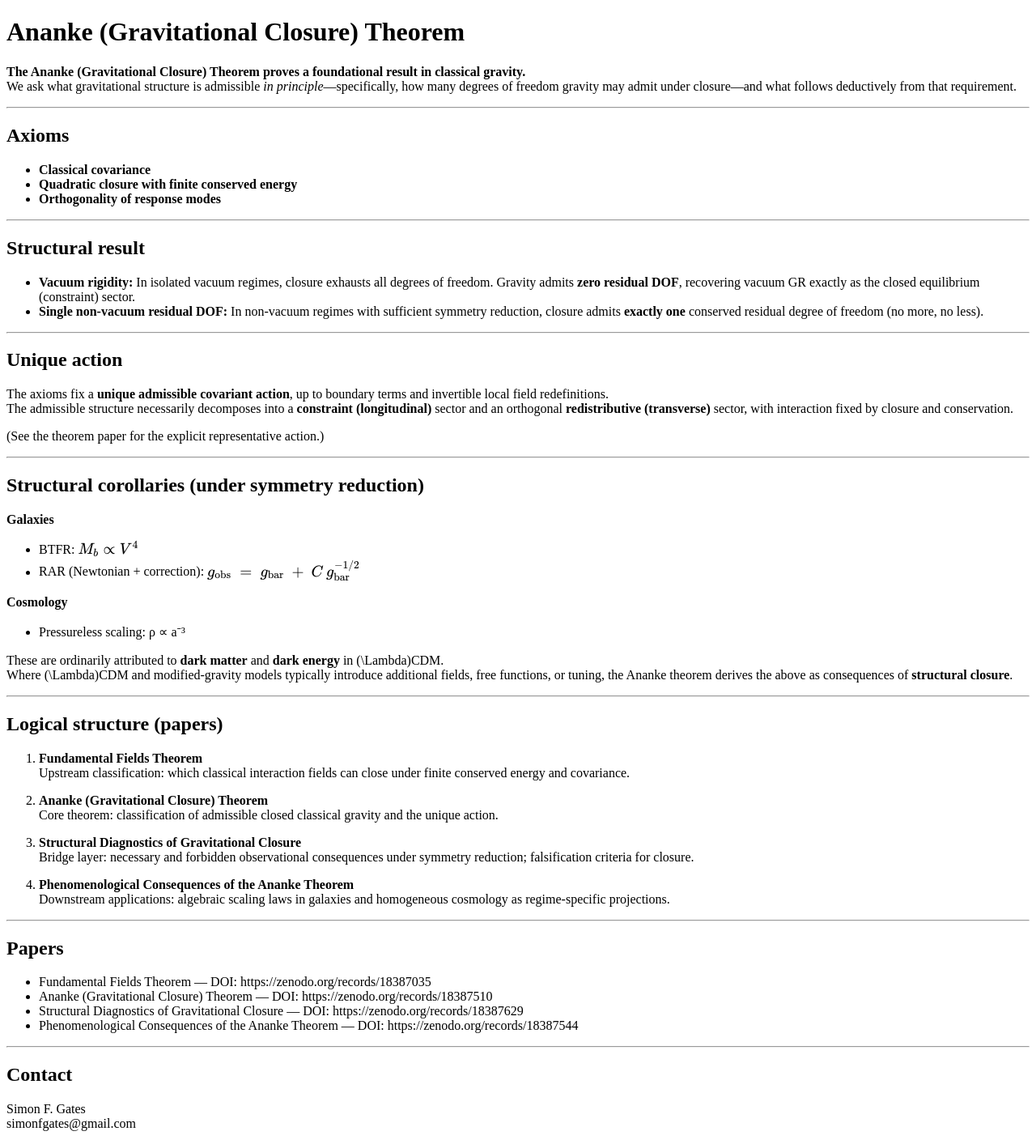
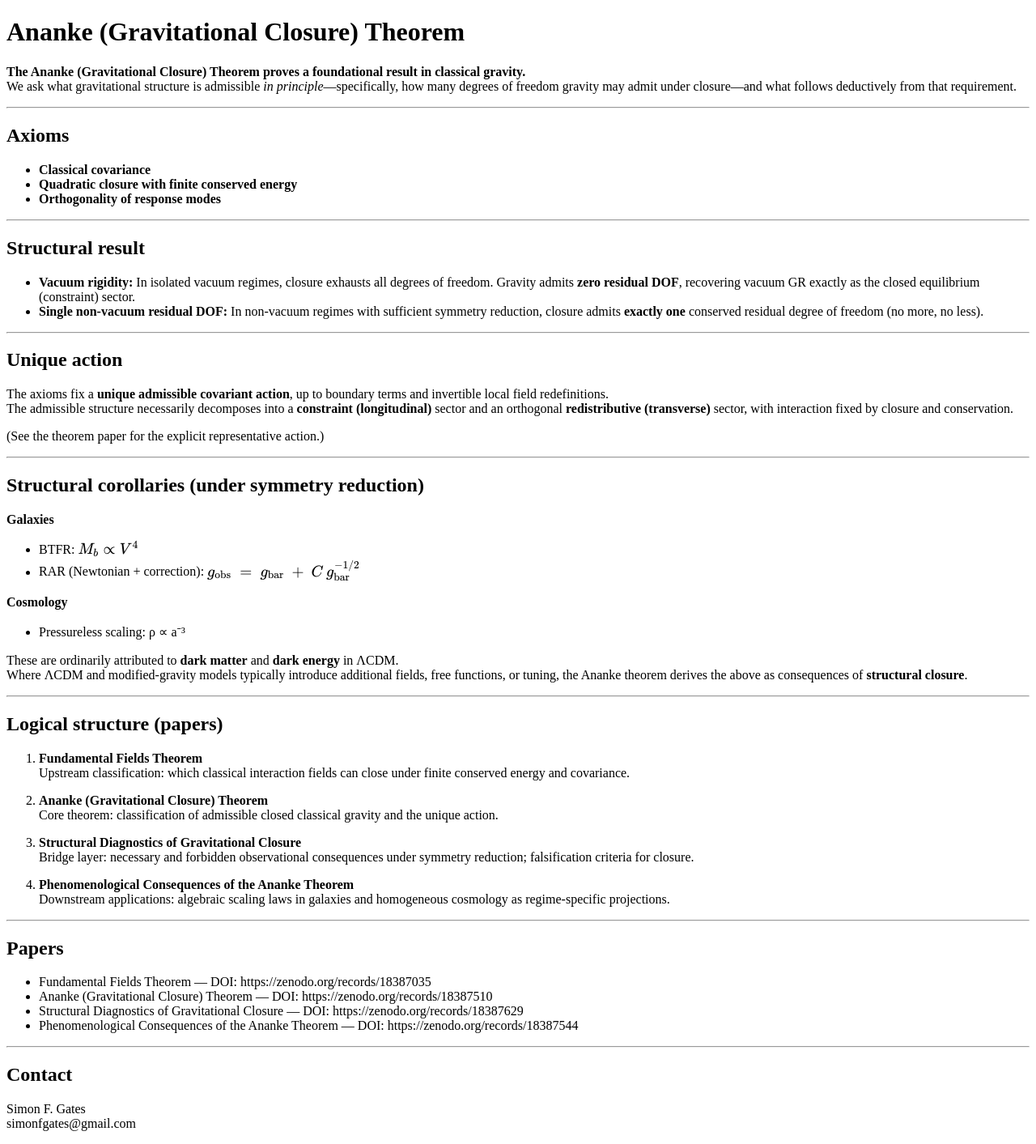
Before and after one commit to ananke-research/ananke-theorem, a Jekyll site: the page built from index.md, in a window 1280 px wide. Shown: the whole page at 81% size. Built offline with Jekyll 4.4.1, drawn with Linux system fonts in a browser that asks for light colours.

Commit message:
Update index.md

```diff
--- a/index.md
+++ b/index.md
@@ -51,8 +51,8 @@ $$
 - Pressureless scaling:
 ρ ∝ a⁻³
 
-These are ordinarily attributed to **dark matter** and **dark energy** in \(\Lambda\)CDM.
-Where \(\Lambda\)CDM and modified-gravity models typically introduce additional fields, free functions, or tuning, the Ananke theorem derives the above as consequences of **structural closure**.
+These are ordinarily attributed to **dark matter** and **dark energy** in ΛCDM.
+Where ΛCDM and modified-gravity models typically introduce additional fields, free functions, or tuning, the Ananke theorem derives the above as consequences of **structural closure**.
 
 ---
 
```
